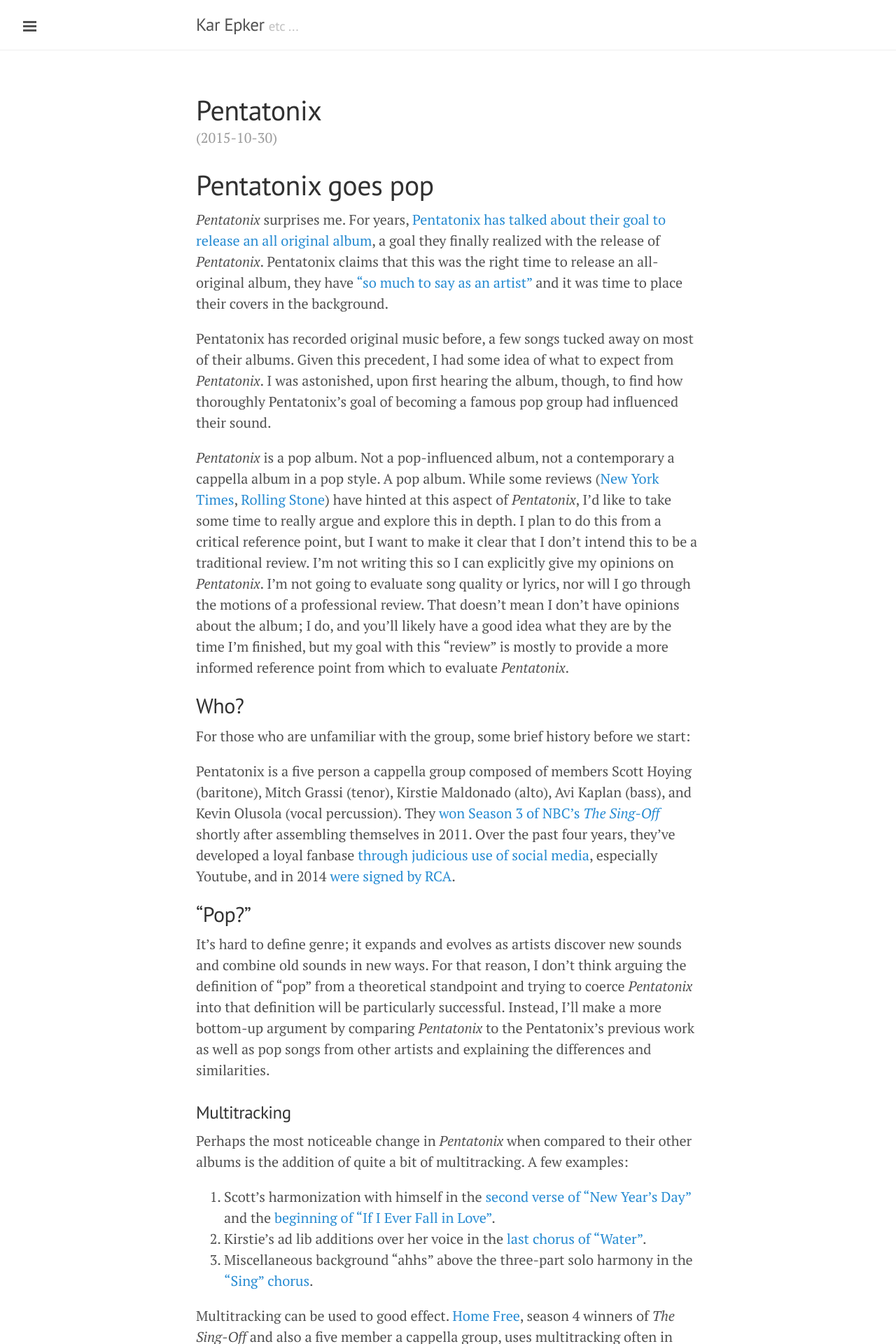
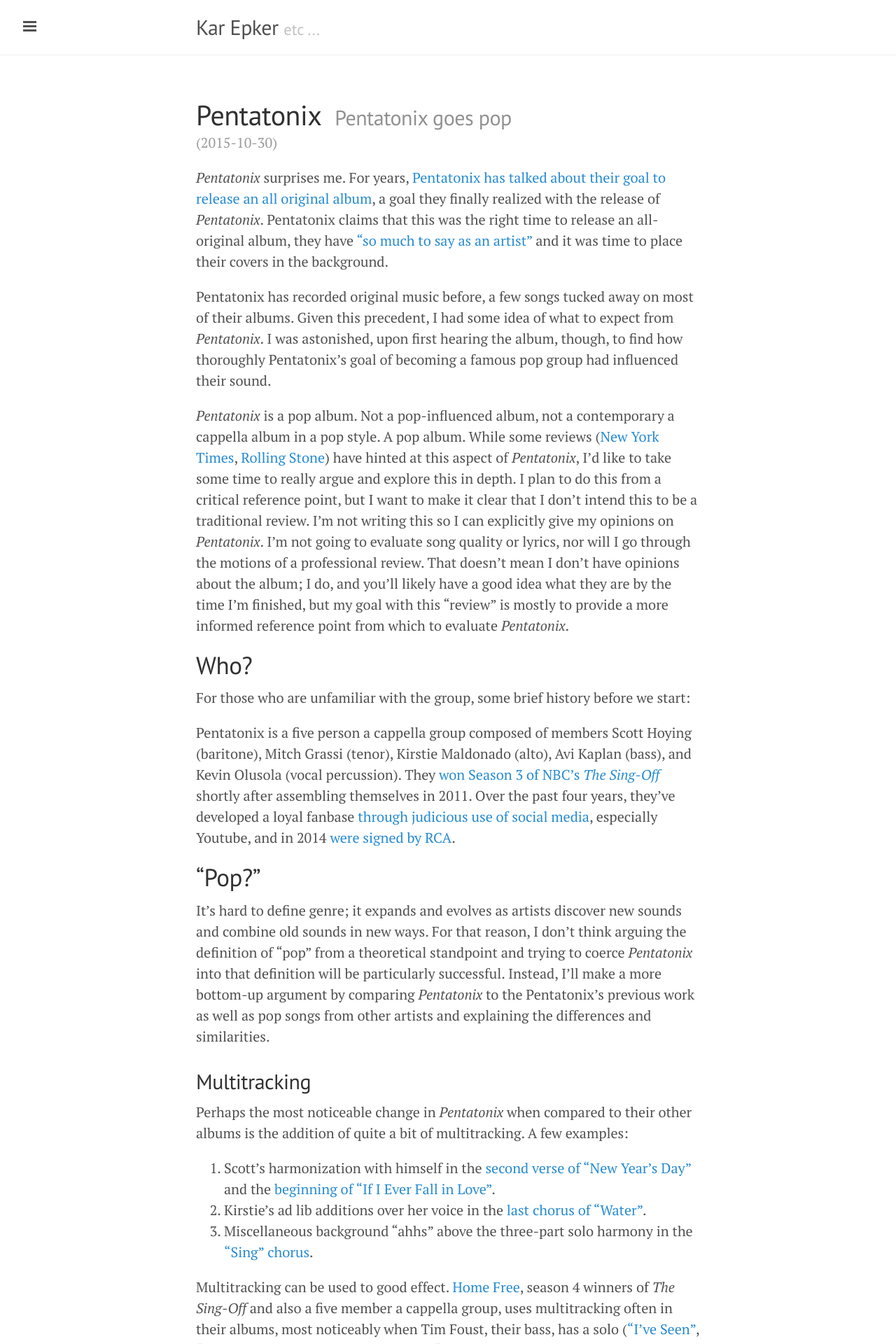
Before and after one commit to karepker/karepker.github.io, a Jekyll site: the page built from _posts/2015-10-30-pentatonix.md, in a window 1280 px wide. Shown: the top 1920 px of the page at 70% size. Built offline with Jekyll 4.4.1, drawn with Linux system fonts in a browser that asks for light colours.

Commit message:
Tweaked css for better <h?> sizing, and to render subtitle.

```diff
--- a/public/css/lanyon.css
+++ b/public/css/lanyon.css
@@ -320,6 +320,19 @@
   margin-top: 0;
 }
 
+/* Page subtitle */
+.page-subtitle,
+.post-subtitle,
+.post-subtitle a {
+  margin-left: 0.5rem;
+  color: #919191;
+  font-size: 1.5rem;
+}
+.page-subtitle,
+.post-subtitle {
+  margin-top: 0;
+}
+
 /* Meta data line below post title */
 .post-date {
   display: block;
--- a/public/css/poole.css
+++ b/public/css/poole.css
@@ -89,13 +89,17 @@
 }
 h2 {
   margin-top: 1rem;
-  font-size: 1.5rem;
+  font-size: 1.75rem;
 }
 h3 {
   margin-top: 1.5rem;
+  font-size: 1.5rem;
+}
+h4 {
+  margin-top: 1.225;
   font-size: 1.25rem;
 }
-h4, h5, h6 {
+h5, h6 {
   margin-top: 1rem;
   font-size: 1rem;
 }
```
Also changed, not shown: _posts/2015-10-30-pentatonix.md (+4 -2 lines).
